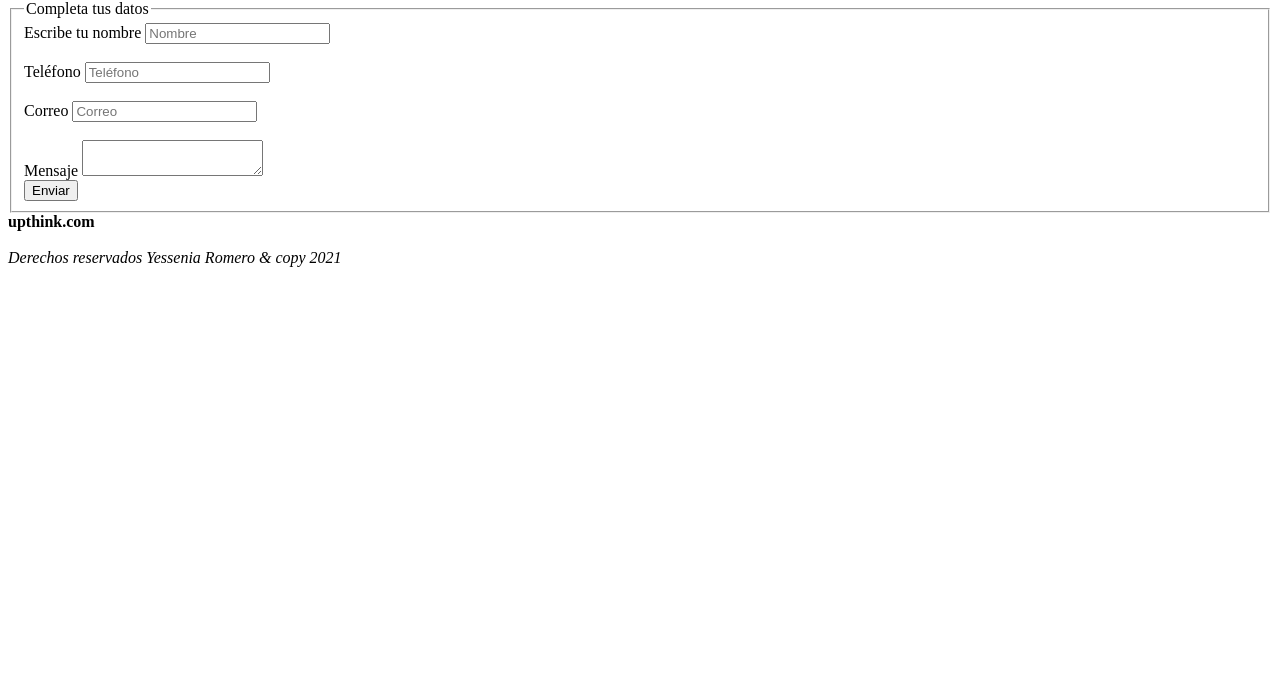
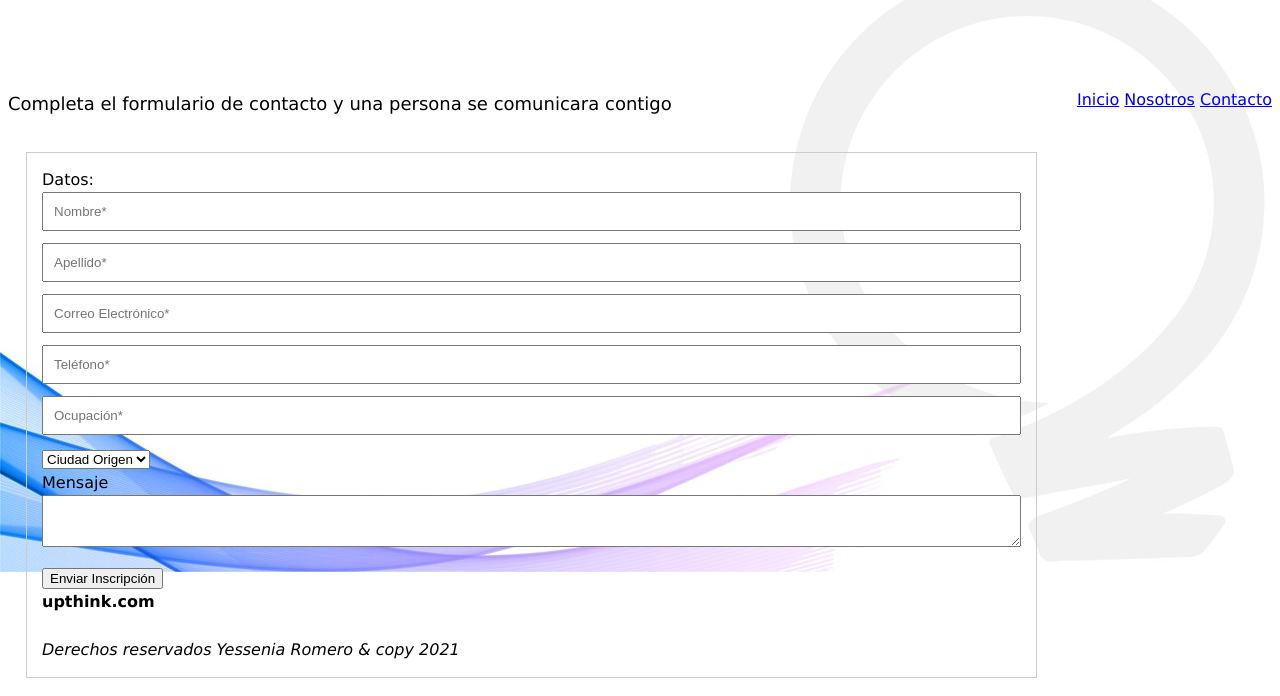
Before and after one commit to yssey1/Mi-primer-pagina-Html, a plain HTML site: page Pruebaclase.html in a window 1280 px wide. Shown: the part 148-844 px from the top of the page. Before the commit the page ends 800 px from the top, so only its background shows below. Drawn offline with Linux system fonts and the light colour scheme.

Commit message:
Mi primer pagina web3

```diff
--- a/CSS/estilos.css
+++ b/CSS/estilos.css
@@ -1,17 +1,26 @@
+* {
+	box-sizing: border-box;
+}
+header {
+    text-align: center;
+    padding: 3.8em 0;}
 body {
     background:url(../Imagen/Diapositiva1.JPG);
     background-repeat: no-repeat;
     background-attachment: fixed;
     font-size: 16px;
+    font-family: Verdana, Tahoma, sans-serif;
+	line-height: 1.5;
 }
-h1 {
-    color: rgb(235, 165, 15)
+h1,h2,h3, {
+    color: orange;
+    font-size: 18px
 }
-h2 {
-    font-style: initial;
+p {
+	font-size: 18px;
+	margin-bottom: 1.9em;
+	text-align: justify;}
 }
-a {
-    color: orange;}
 div {width: 50%;
         height: 100px;
         background:rgba(199, 173, 147,.4);
@@ -20,6 +29,21 @@ div {width: 50%;
         border: :10px solid 0
     }
 
-.main-header {
-    text-align: center;
-    padding: 3.8em 0;
+.form{
+    margin: 2em;
+    width: 80%;
+    border: 1px solid #ccc;
+    margin: 18px;
+    padding: 15px;
+}
+input, textarea {
+    margin-bottom:12px;
+    width: 100%;
+    padding: 10px;
+    box-sizing: border-box;
+
+
+}
+.main-nav {
+    float: right;
+}
--- a/CSS/main.css
+++ b/CSS/main.css
@@ -9,7 +9,7 @@ body {
 	font: 1em/1.5 'Open Sans', sans-serif;
 	color: #373737;
 	background: #eaeaea;
-	margin: 0;
+	margin: 20px;
 }
 a {
 	text-decoration: none;
@@ -43,7 +43,7 @@ p {
 
 /* ---- Layout Containers ---- */
 .container {
-	width: 94.02985075%;
+	width: 100%;
 	max-width: 1260px;
 	background: rgb(248, 205, 164);
 	margin: auto;
@@ -54,14 +54,14 @@ p {
 }
 .photo-container {
 	text-align: center;
-	margin-bottom: 4em;
+	margin-bottom: 3em;
 }
 
 /* ---- Page Elements ---- */
 .name {
-	font-size: 1.65em;
+	font-size: 2.5em;
 	font-weight: 800;
-	margin: 0 0 1.5em;
+	margin: 0 0 0.5em;
 	line-height: 1;
 }
 .name span {
@@ -130,7 +130,7 @@ p {
 		padding: 0 2.25em 4em;
 	}
 	.photo-container {
-		width: 48%;
+		width: 50%;
 		float: left;
 		margin-left: 4%;
 	}
--- a/Pruebaclase.html
+++ b/Pruebaclase.html
@@ -6,13 +6,15 @@
     <meta name="viewport" content="width=device-width, initial-scale=1.0">
     <title>Contacto</title>
     <link rel="shortcut icon" type="image/x-icon" href="imagen/favicon.ico">
+    <link href='https://fonts.googleapis.com/css?family=Varela+Round' rel='stylesheet' type='text/css'>
+	<link rel="stylesheet" href="css/estilos.css">
 </head>
 <body>
     <header>
         <h1>Contacto Upthink Soluciones</h1>
     </header>
     <nav>
-        <ul>
+        <ul class="main-nav">
             <a href="index.html">Inicio</a>
             <a href="Nosotros.html">Nosotros</a>
             <a href="pruebaclase.html">Contacto</a>
@@ -21,41 +23,41 @@
     <section>
             <p>Completa el formulario de contacto y una persona se comunicara contigo</p>
     </section>
-    <form>
-        <fieldset>
-            <legend>
-                Completa tus datos
-            </legend>
-            <div>
-                <label>Escribe tu nombre</label>
-                <input type="text" placeholder="Nombre">
-            </div>
-            <br>
-            <div>
-                <label>Teléfono</label>
-                <input type="tel" placeholder="Teléfono">
-            </div>
-            <br>
-            <div>
-                <label>Correo</label>
-                <input type="email" placeholder="Correo">
-            </div>
-            <br>
+    <div class="form">
+        <form action="">
+            <label for="fname">Datos:</label><br>
+            <input class="form-control" id="Nombre" name="Nombre" placeholder="Nombre*" type="text" required/>
+            <input class="form-control" id="Apellido" name="Apellido" placeholder="Apellido*" type="text" required/>
+            <input class="form-control" id="Correo" name="Correo" placeholder="Correo Electrónico*" type="email" required/>
+            <input class="form-control" id="Telefono" name="Telefono" placeholder="Teléfono*" type="number" required/>
+            <input class="form-control" id="Ocupacion" name="Ocupacion" placeholder="Ocupación*" type="text" required/>
+        <div class="form-group">
+            <select class="form-control" name="Ciudad" required>
+                <option value="" disabled selected>Ciudad Origen</option>
+                <option value="Santa Cruz">Santa Cruz</option>
+                <option value="La Paz">La Paz</option>
+                <option value="Cochabamba">Cochabamba</option>
+                <option value="Tarija">Tarija</option>
+                <option value="Oruro">Oruro</option>
+                <option value="Potosi">Potosi</option>
+                <option value="Sucre">Sucre</option>
+                <option value="Beni">Beni</option>
+                <option value="Pando">Pando</option>
+                <option value="Pando">Otro</option>
+            </select>
+                <span class="alert-error"></span>
          <div>
             <label>Mensaje</label>
             <textarea></textarea>
          </div>
-
-            <div>
-                <input type="submit" value="Enviar">
+            <button type="submit" >
+            Enviar Inscripción <i class="fa fa-paper-plane"></i>
+            </button>
+        </form>
       </div>
-
-        </fieldset>
-    </form>
-</section>
-
-<footer><b>upthink.com</b>
+</body>
+<footer>
+    <b>upthink.com</b>
     <br></br><i>Derechos reservados Yessenia Romero & copy 2021</i></footer>
 </footer>
-</body>
 </html>
```
Also changed, not shown: Nosotros.html (+0 -1 lines), index.html (+1 -1 lines), CSS/normalize.css. Lines whose indentation alone changed are shown as unchanged.
